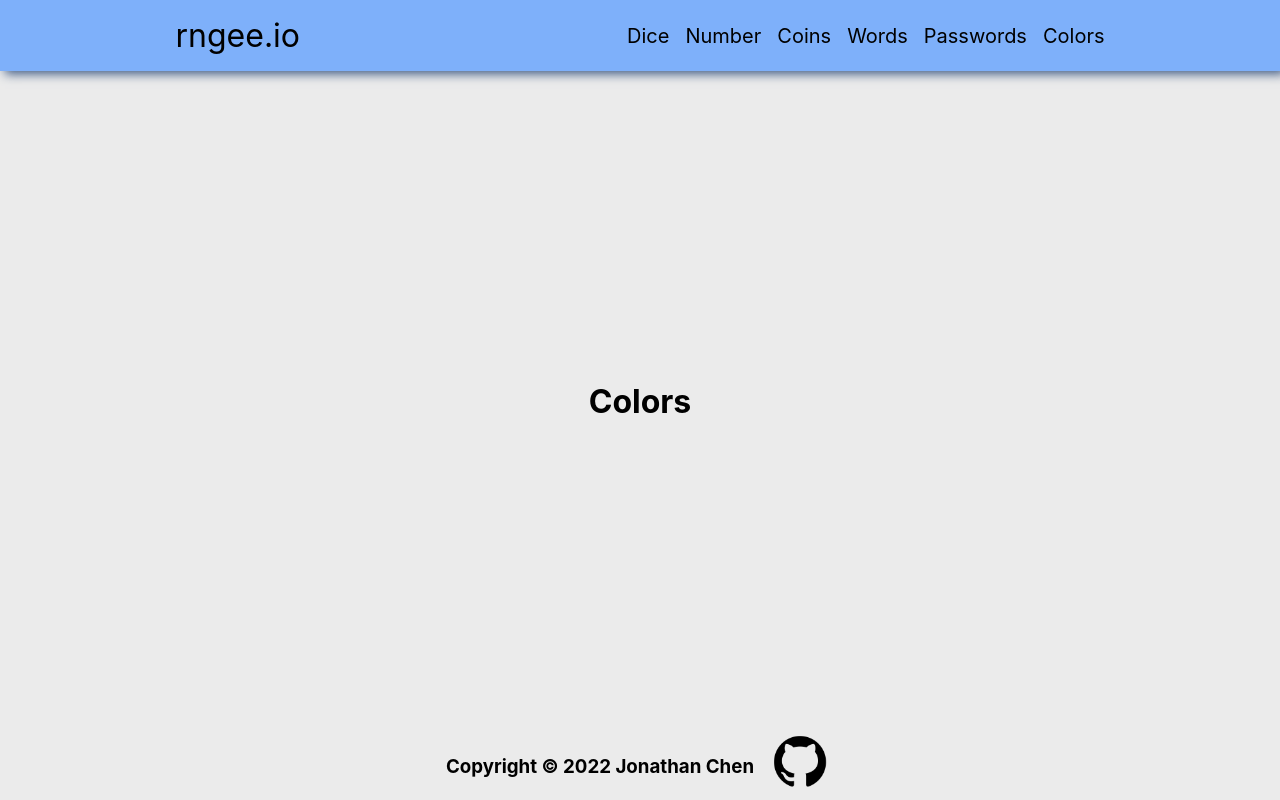
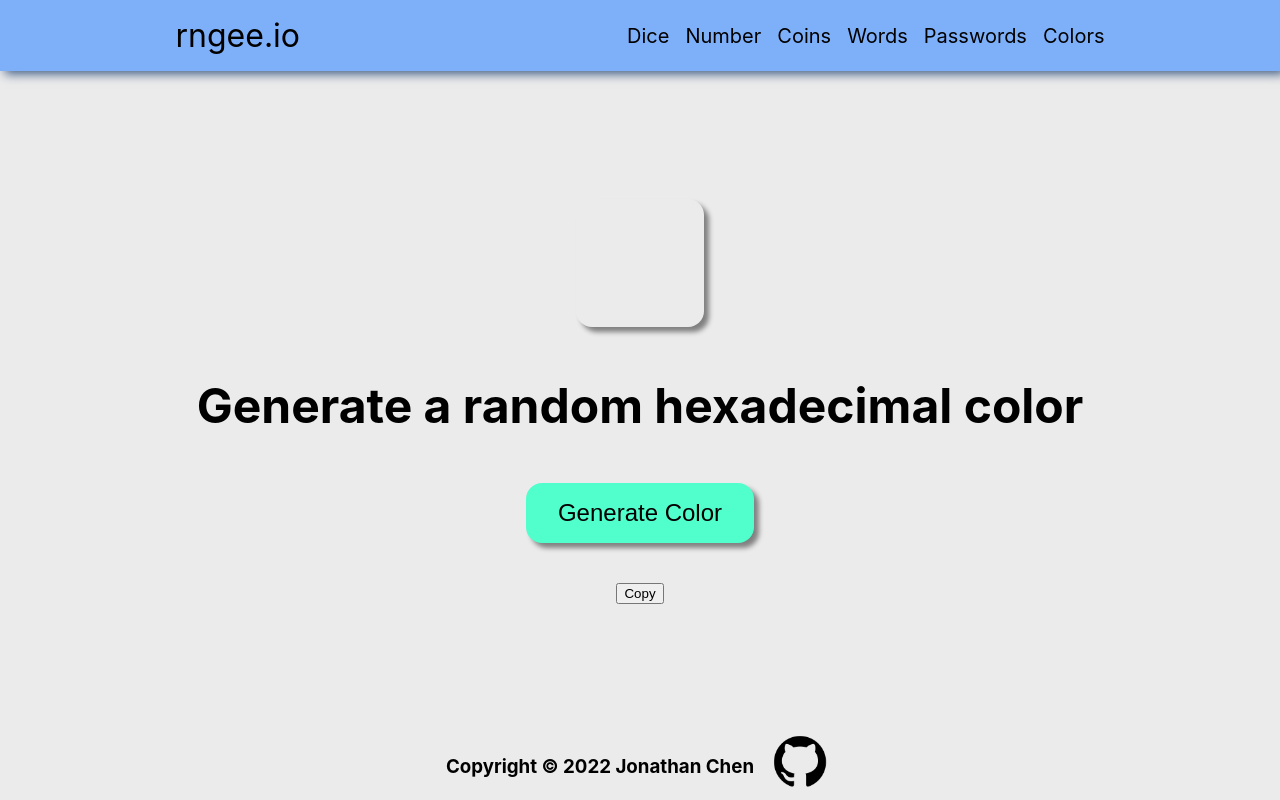
Before and after one commit to JonHPC/rngee, a React (Create React App) app: page /colors in a window 1280 px wide. Built offline with nearby package versions, Linux system fonts and the light colour scheme.

Commit message:
Addec random color component

```diff
--- a/src/components/Colors.js
+++ b/src/components/Colors.js
@@ -1,13 +1,29 @@
 //./src/components/Colors.js
-import React from "react";
+import React, {useState} from "react";
 import "./styles/Colors.css";
 
 export default function Colors(){
+    const [color, setColor] = useState("Generate a random hexadecimal color");
+
+    const generateColor = () => {
+        setColor('#'+(Math.random() * 0xFFFFFF << 0).toString(16).padStart(6, '0'));
+    }
+
+    const copyColor = () => {
+        navigator.clipboard.writeText(`${color}`);
+        alert('Color copied!');
+    }
+
+    const divStyle = {
+        backgroundColor: `${color}`
+    }
 
     return(
         <div className="colors">
-            <h1>Colors</h1>
+            <div className="color-sample" style={divStyle}></div>
+            <h1>{color}</h1>
+            <button onClick={generateColor} className="colors__btn">Generate Color</button>
+            <button onClick={copyColor}>Copy</button>
         </div>
-
     );
 }
--- a/src/components/Home.js
+++ b/src/components/Home.js
@@ -1,7 +1,7 @@
 //src/components/Home.js
 
 import React from "react";
-import { Link} from "react-router-dom";
+import {Link} from "react-router-dom";
 import diceIcon from "./images/dice_icon.png";
 import numberIcon from "./images/number_icon.png";
 import coinsIcon from "./images/coins_icon.png";
--- a/src/components/Number.js
+++ b/src/components/Number.js
@@ -21,6 +21,7 @@ export default function Number(){
     const setMaxValue = (e) => {
         setMax(Math.floor(e.target.value));
     }
+
     return(
         <div className="number">
             <h1 id="number-text">{num}</h1>
--- a/src/components/styles/Colors.css
+++ b/src/components/styles/Colors.css
@@ -0,0 +1,42 @@
+.colors{
+    display:flex;
+    flex-direction:column;
+    gap:16px;
+    justify-content:space-around;
+    align-items:center;
+}
+
+
+.colors > h1{
+    font-size:3em;
+}
+
+.color-sample{
+    width:128px;
+    height:128px;
+    border-radius:16px;
+    box-shadow: 5px 5px 5px gray;
+
+}
+
+.colors__btn{
+    text-decoration:none;
+    border:none;
+    padding:16px 32px;
+    font-size:1.5em;
+    background-color:rgb(80, 255, 203);
+    border-radius:16px;
+    box-shadow: 5px 5px 5px gray;
+    transition:0.2s;
+    margin-bottom:1em;
+}
+
+.colors__btn:hover{
+    background-color:rgb(125, 250, 212);
+    transform:scale(1.1);
+}
+
+.colors__btn:active{
+    background-color:rgb(32, 194, 145);
+    transform:scale(1);
+}
```
